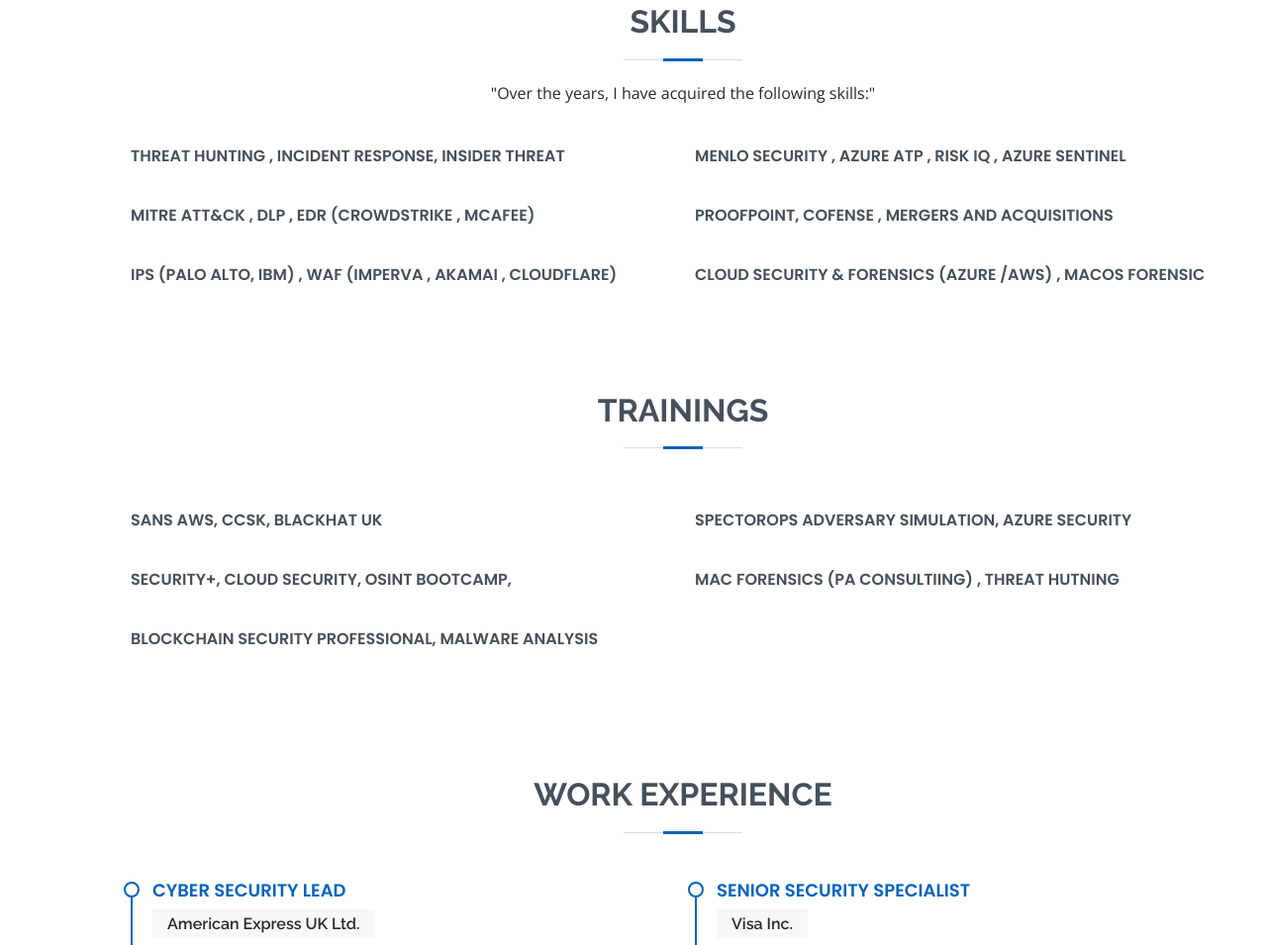
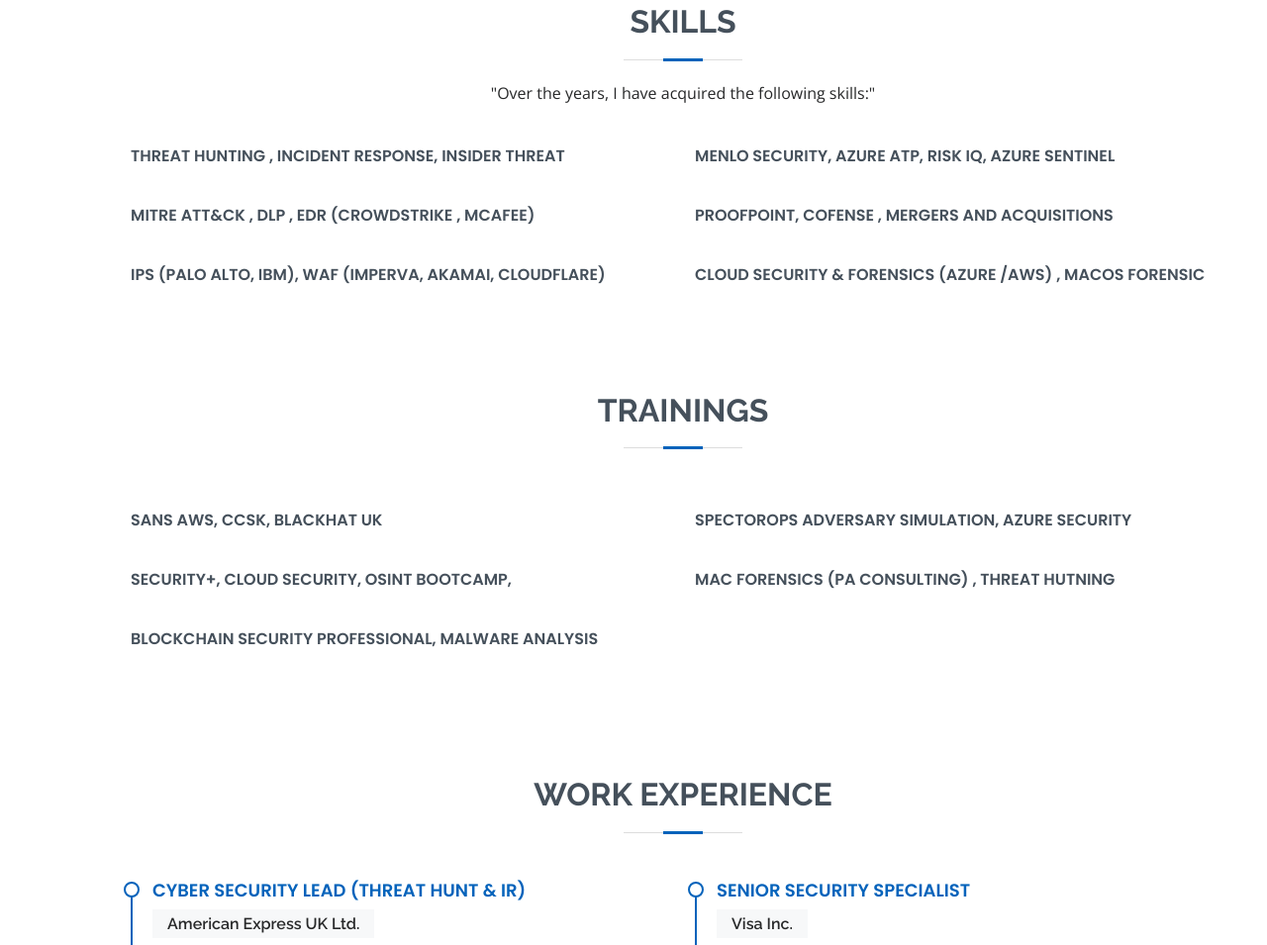
Before and after one commit to cyber-Yogi/Resume, a plain HTML site: page index.html in a window 1280 px wide. Shown: the part 1053-2008 px from the top of the page at 99% size. Drawn offline with nearby package versions, Linux system fonts and the light colour scheme.

Commit message:
Update index.html

```diff
--- a/index.html
+++ b/index.html
@@ -126,7 +126,7 @@
         <div class="row skills-content">
           <div class="col-lg-6">
             <div class="progress">
-              <span class="skill" style="font-size: 16px;">Threat hunting , Incident Response, Insider Threat </span>
+              <span class="skill" style="font-size: 16px;">Threat Hunting , Incident Response, Insider Threat </span>
               <div class="progress-bar-wrap"></div>
             </div>
             <div class="progress">
@@ -134,13 +134,13 @@
               <div class="progress-bar-wrap"></div>
             </div>
             <div class="progress">
-              <span class="skill" style="font-size: 16px;">IPS (Palo Alto, IBM) , WAF (Imperva , Akamai , Cloudflare) </span>
+              <span class="skill" style="font-size: 16px;">IPS (Palo Alto, IBM), WAF (Imperva, Akamai, Cloudflare) </span>
               <div class="progress-bar-wrap"></div>
             </div>
           </div>
           <div class="col-lg-6">
             <div class="progress">
-              <span class="skill" style="font-size: 16px;">Menlo Security , AZURE ATP , RISK IQ , AZure Sentinel</span>
+              <span class="skill" style="font-size: 16px;">Menlo Security, AZURE ATP, RISK IQ, Azure Sentinel</span>
               <div class="progress-bar-wrap"></div>
             </div>
             <div class="progress">
@@ -184,7 +184,7 @@
               <div class="progress-bar-wrap"></div>
             </div>
             <div class="progress">
-              <span class="skill" style="font-size: 16px;"> Mac Forensics (PA consultiing) , Threat Hutning</span>
+              <span class="skill" style="font-size: 16px;"> Mac Forensics (PA consulting) , Threat Hutning</span>
               <div class="progress-bar-wrap"></div>
             </div>
           </div>
@@ -204,7 +204,7 @@
         <div class="row">
           <div class="col-lg-6">
             <div class="resume-item pb-0">
-              <h4>Cyber Security Lead</h4>
+              <h4>Cyber Security Lead (Threat Hunt & IR)</h4>
               <h5>American Express UK Ltd.</h5>
               <p><em>OCT 2020 - Present || London , UK </em></p>
               <ul>
@@ -212,7 +212,7 @@
                 <li>I analyze and investigate intelligence reports provided by our threat intelligence team, enabling us to gain valuable insights into the evolving threat landscape and adversarial tactics that require addressing to safeguard Amex's valuable assets.</li>
                 <li>I also regularly validate and refine detection capabilities through PurpleTeam exercises and proactive threat hunting. I contribute to improving SIEM use cases and security controls to support threat detection.</li>
                 <li>I partner with other teams to develop comprehensive incident response strategies for cloud-based infrastructure and new Mergers and Acquisitions.</li>
-                <li>I take an active role in planning and execution of threat-hunting campaigns, specifically targeting high-priority threats across Amex assets, including endpoints, cloud platforms, and network infrastructure. Through close collaboration with the SOC team and stakeholders, we ensure timely implementation of effective mitigation actions.</li>
+                <li>I take an active role in the planning and executing threat-hunting campaigns, specifically targeting high-priority threats across Amex assets, including endpoints, cloud platforms, and network infrastructure. Through close collaboration with the SOC team and stakeholders, we ensure timely implementation of effective mitigation actions.</li>
               </ul>
             </div>
           </div>
@@ -231,7 +231,7 @@
               <h5>GULF IT Fz LLC. (UAE) </h5>
               <p><em>May 2014 - May 2015 || Dubai </em></p>
               <ul>
-                <li>I managed both pre- and post-sales cycles for security products, such as Imperva, Symantec, CyberArk, and McAfee, within the Middle East region. This involved handling RFPs/RFIs, conducting proof of concepts, and implementing tailored solutions based on customer requirements.</li>
+                <li>I managed both pre-and post-sales cycles for security products, such as Imperva, Symantec, CyberArk, and McAfee, within the Middle East region. This involved handling RFPs/RFIs, conducting proof of concepts, and implementing tailored solutions based on customer requirements.</li>
               </ul>
             </div>
           </div>
```
